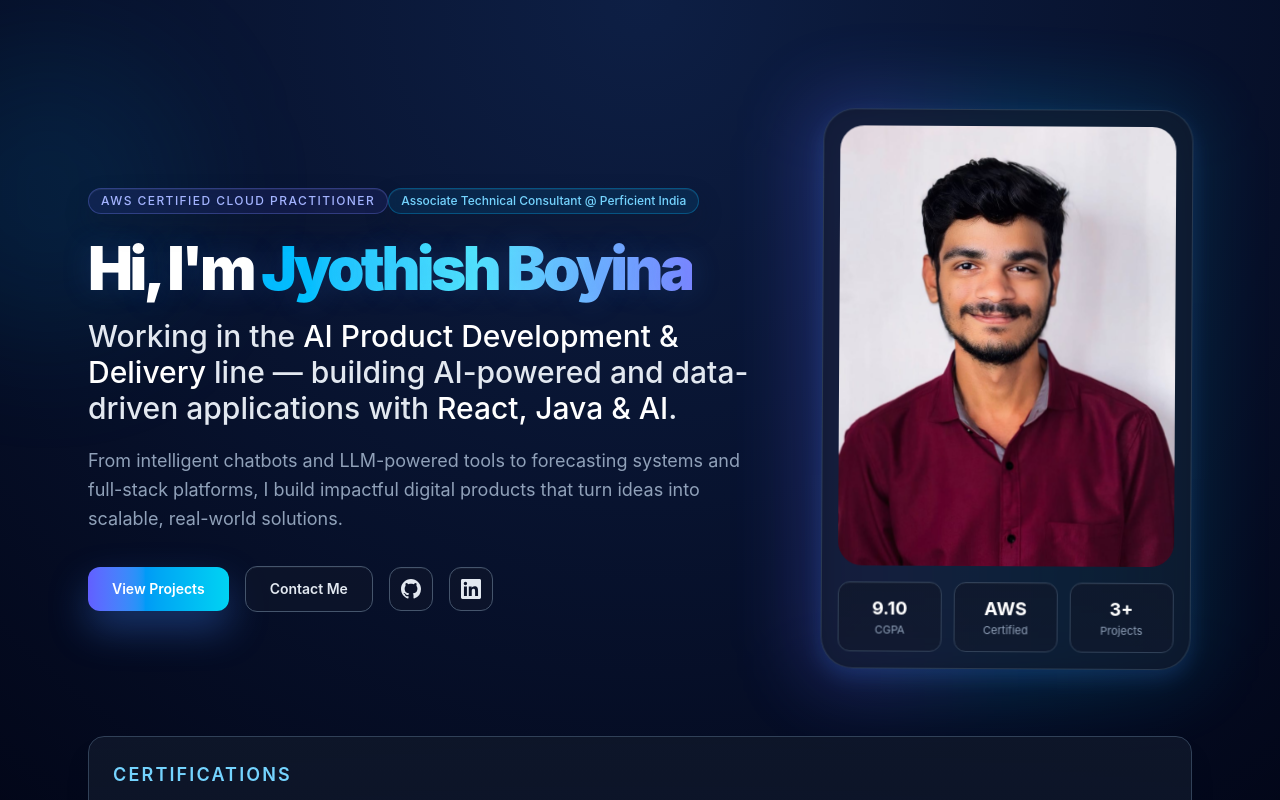
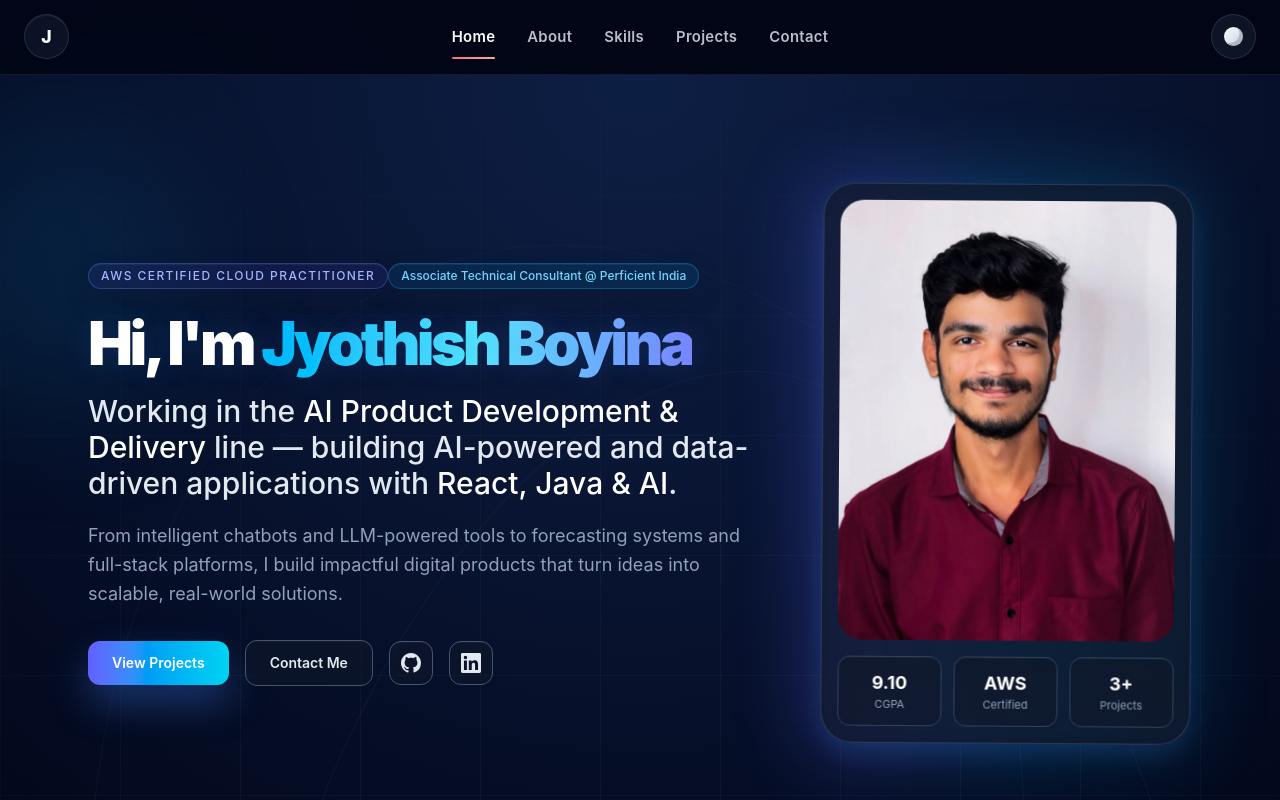
Before and after one commit to JyothishBoyina/Portfolio1, a React (Vite) app: page / in a window 1280 px wide. Shown: the top 800 px of the page. Built offline with nearby package versions, Linux system fonts and the light colour scheme.

Commit message:
Add sticky navbar and geometric background design

```diff
--- a/src/App.jsx
+++ b/src/App.jsx
@@ -1,6 +1,8 @@
 import { motion } from 'framer-motion'
 import Hero from './components/Hero.jsx'
 import Projects from './components/Projects.jsx'
+
+const navItems = ['Home', 'About', 'Skills', 'Projects', 'Contact']
 
 export default function App() {
   return (
@@ -10,9 +12,46 @@ export default function App() {
       transition={{ duration: 0.7, ease: 'easeOut' }}
       className="min-h-screen bg-slate-950 text-slate-200 antialiased"
     >
+      <header className="site-header">
+        <div className="nav-inner">
+          <a href="#home" className="brand" aria-label="Go to home section">
+            <span className="brand-mark">J</span>
+          </a>
+
+          <nav className="nav-links" aria-label="Main navigation">
+            {navItems.map((item) => (
+              <a
+                key={item}
+                href={`#${item.toLowerCase()}`}
+                className={item === 'Home' ? 'nav-link active' : 'nav-link'}
+              >
+                {item}
+              </a>
+            ))}
+          </nav>
+
+          <button className="theme-toggle" aria-label="Theme switcher" type="button">
+            <span className="toggle-dot" />
+          </button>
+        </div>
+      </header>
+
       <div className="page-shell">
         <Hero />
         <Projects />
+
+        <section id="contact" className="contact-section">
+          <div className="contact-box">
+            <p className="eyebrow">Let’s build something meaningful</p>
+            <h3>Available for AI product and full-stack development work.</h3>
+            <div className="contact-actions">
+              <a href="mailto:jyothish24092004@gmail.com">jyothish24092004@gmail.com</a>
+              <a href="https://github.com/JyothishBoyina" target="_blank" rel="noreferrer">
+                GitHub
+              </a>
+            </div>
+          </div>
+        </section>
       </div>
     </motion.div>
   )
--- a/src/components/Hero.jsx
+++ b/src/components/Hero.jsx
@@ -139,7 +139,8 @@ const reveal = {
 
 export default function Hero() {
   return (
-    <section className="hero-shell relative overflow-hidden bg-slate-950 py-20 sm:py-28">
+    <section id="home" className="hero-shell relative overflow-hidden bg-slate-950 py-20 sm:py-28">
+      <div className="hero-network" aria-hidden="true" />
       <div className="pointer-events-none absolute inset-0 bg-[radial-gradient(circle_at_top,rgba(59,130,246,0.20),transparent_50%)]" />
       <div className="pointer-events-none absolute -left-24 top-12 h-72 w-72 rounded-full bg-sky-500/10 blur-3xl" />
       <div className="pointer-events-none absolute -right-16 bottom-0 h-80 w-80 rounded-full bg-indigo-500/10 blur-3xl" />
@@ -289,6 +290,7 @@ export default function Hero() {
         </div>
 
         <motion.div
+          id="about"
           initial={{ opacity: 0, y: 22 }}
           animate={{ opacity: 1, y: 0 }}
           transition={{ delay: 0.5, duration: 0.6 }}
@@ -320,7 +322,7 @@ export default function Hero() {
             </div>
           </div>
 
-          <div className="info-card rounded-2xl border border-slate-700 bg-slate-900/60 p-6 shadow-xl shadow-slate-950/30">
+          <div id="skills" className="info-card rounded-2xl border border-slate-700 bg-slate-900/60 p-6 shadow-xl shadow-slate-950/30">
             <h2 className="mb-5 text-lg font-semibold uppercase tracking-[0.12em] text-sky-300">
               Technical Skills
             </h2>
--- a/src/index.css
+++ b/src/index.css
@@ -19,6 +19,10 @@ body {
     #020817;
   color: #e2e8f0;
   overflow-x: hidden;
+}
+
+html, body, #root {
+  min-height: 100%;
 }
 
 * {
@@ -52,22 +56,190 @@ body::after {
   animation-delay: 1s;
 }
 
+.site-header {
+  position: sticky;
+  top: 0;
+  z-index: 30;
+  backdrop-filter: blur(16px);
+  background: rgba(2, 6, 23, 0.8);
+  border-bottom: 1px solid rgba(148, 163, 184, 0.12);
+}
+
+.nav-inner {
+  max-width: 1280px;
+  margin: 0 auto;
+  padding: 0.9rem 1.5rem;
+  display: flex;
+  align-items: center;
+  justify-content: space-between;
+  gap: 1rem;
+}
+
+.brand {
+  display: inline-flex;
+  align-items: center;
+  justify-content: center;
+  width: 2.8rem;
+  height: 2.8rem;
+  border-radius: 9999px;
+  border: 1px solid rgba(148, 163, 184, 0.18);
+  background: rgba(15, 23, 42, 0.8);
+  box-shadow: inset 0 1px 0 rgba(255,255,255,0.05);
+  text-decoration: none;
+}
+
+.brand-mark {
+  font-weight: 800;
+  font-size: 1.1rem;
+  color: #f8fafc;
+}
+
+.nav-links {
+  display: flex;
+  align-items: center;
+  justify-content: center;
+  gap: 2rem;
+}
+
+.nav-link {
+  position: relative;
+  color: rgba(226, 232, 240, 0.82);
+  text-decoration: none;
+  font-size: 0.93rem;
+  font-weight: 600;
+  letter-spacing: 0.02em;
+  transition: color 0.2s ease;
+}
+
+.nav-link:hover,
+.nav-link.active {
+  color: #fff;
+}
+
+.nav-link.active::after {
+  content: "";
+  position: absolute;
+  left: 0;
+  right: 0;
+  bottom: -0.7rem;
+  height: 2px;
+  background: linear-gradient(90deg, #f87171, #fca5a5);
+  border-radius: 9999px;
+}
+
+.theme-toggle {
+  width: 2.8rem;
+  height: 2.8rem;
+  border: 1px solid rgba(148, 163, 184, 0.18);
+  border-radius: 999px;
+  background: rgba(15, 23, 42, 0.9);
+  display: flex;
+  align-items: center;
+  justify-content: center;
+  cursor: pointer;
+}
+
+.toggle-dot {
+  display: block;
+  width: 1.2rem;
+  height: 1.2rem;
+  border-radius: 999px;
+  background: linear-gradient(135deg, #f8fafc 0%, #cbd5e1 100%);
+  box-shadow: inset -0.22rem -0.18rem 0 rgba(15, 23, 42, 0.2);
+}
+
 .page-shell {
   position: relative;
   z-index: 1;
 }
 
-.page-shell::before {
+.hero-shell,
+#projects,
+.contact-section {
+  position: relative;
+  z-index: 1;
+}
+
+.hero-network {
+  position: absolute;
+  inset: 0;
+  opacity: 0.9;
+  background:
+    linear-gradient(rgba(148,163,184,0.06) 1px, transparent 1px),
+    linear-gradient(90deg, rgba(148,163,184,0.06) 1px, transparent 1px),
+    radial-gradient(circle at 10% 20%, rgba(148,163,184,0.4) 0 1px, transparent 1.5px),
+    radial-gradient(circle at 30% 50%, rgba(148,163,184,0.35) 0 1px, transparent 1.5px),
+    radial-gradient(circle at 70% 30%, rgba(148,163,184,0.35) 0 1px, transparent 1.5px),
+    radial-gradient(circle at 85% 72%, rgba(148,163,184,0.4) 0 1px, transparent 1.5px);
+  background-size: 120px 120px, 120px 120px, 100% 100%, 100% 100%, 100% 100%, 100% 100%;
+  mask-image: radial-gradient(circle at center, black 45%, transparent 100%);
+}
+
+.hero-network::before,
+.hero-network::after {
   content: "";
-  position: fixed;
-  inset: 0;
-  background-image:
-    linear-gradient(rgba(148, 163, 184, 0.05) 1px, transparent 1px),
-    linear-gradient(90deg, rgba(148, 163, 184, 0.05) 1px, transparent 1px);
-  background-size: 36px 36px;
-  mask-image: radial-gradient(circle at center, black 40%, transparent 100%);
-  pointer-events: none;
-  z-index: 0;
+  position: absolute;
+  inset: 8% 6% 10% 8%;
+  border: 1px solid rgba(148,163,184,0.08);
+  border-radius: 50%;
+  transform: rotate(-12deg);
+}
+
+.hero-network::after {
+  inset: 14% 22% 16% 20%;
+  transform: rotate(14deg);
+}
+
+.contact-section {
+  padding: 2rem 1.5rem 4rem;
+}
+
+.contact-box {
+  max-width: 1100px;
+  margin: 0 auto;
+  padding: 2rem 2.5rem;
+  border: 1px solid rgba(148, 163, 184, 0.14);
+  border-radius: 1.5rem;
+  background: rgba(15, 23, 42, 0.7);
+  box-shadow: 0 20px 50px rgba(15, 23, 42, 0.45);
+}
+
+.eyebrow {
+  margin: 0 0 0.7rem;
+  color: #fca5a5;
+  font-size: 0.8rem;
+  font-weight: 700;
+  letter-spacing: 0.12em;
+  text-transform: uppercase;
+}
+
+.contact-box h3 {
+  margin: 0;
+  color: #f8fafc;
+  font-size: clamp(2rem, 3vw, 3rem);
+  line-height: 1.1;
+}
+
+.contact-actions {
+  margin-top: 1.5rem;
+  display: flex;
+  flex-wrap: wrap;
+  gap: 1rem;
+}
+
+.contact-actions a {
+  color: #e2e8f0;
+  text-decoration: none;
+  font-weight: 600;
+  padding: 0.8rem 1.2rem;
+  border-radius: 0.9rem;
+  border: 1px solid rgba(148, 163, 184, 0.2);
+  background: rgba(15, 23, 42, 0.8);
+}
+
+.contact-actions a:first-child {
+  background: linear-gradient(135deg, rgba(239,68,68,0.2), rgba(248,113,113,0.1));
+  border-color: rgba(248,113,113,0.4);
 }
 
 .hero-shell,
```
